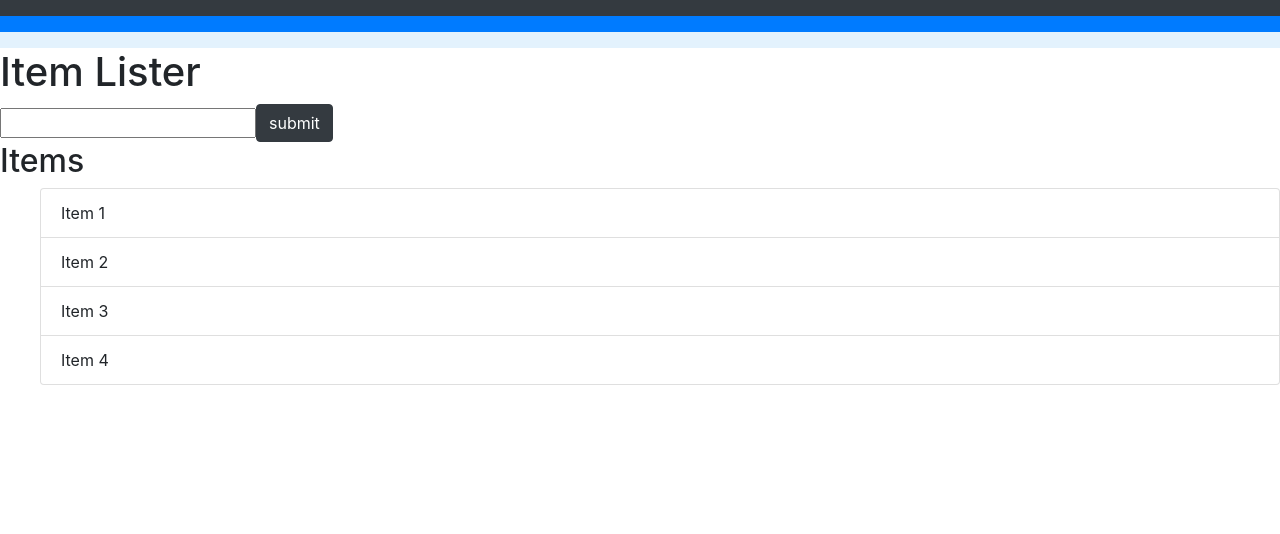
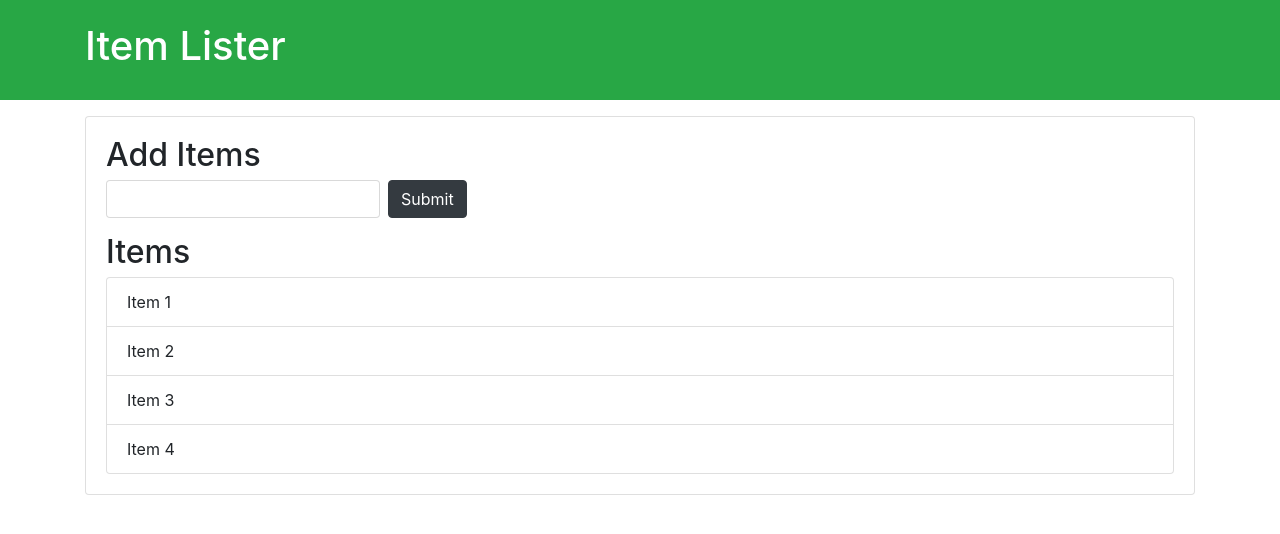
Before and after one commit to Ankitsinha007/firstgit, a plain HTML site: page index.html in a window 1280 px wide. Drawn offline with nearby package versions, Linux system fonts and the light colour scheme.

Commit message:
Update index.html

```diff
--- a/index.html
+++ b/index.html
@@ -1,46 +1,36 @@
 
-<!doctype html>
+<!DOCTYPE html>
 <html lang="en">
 <head>
-    <!-- Required meta tags -->
-    <meta charset="utf-8">
-    <meta name="viewport" content="width=device-width, initial-scale=1, shrink-to-fit=no">
-
-    <!-- Bootstrap CSS -->
-    <link rel="stylesheet" href="https://cdn.jsdelivr.net/npm/bootstrap@4.0.0/dist/css/bootstrap.min.css" integrity="sha384-Gn5384xqQ1aoWXA+058RXPxPg6fy4IWvTNh0E263XmFcJlSAwiGgFAW/dAiS6JXm" crossorigin="anonymous">
-
+  <meta charset="UTF-8">
+  <meta name="viewport" content="width=device-width, initial-scale=1.0">
+  <meta http-equiv="X-UA-Compatible" content="ie=edge">
+  <link rel="stylesheet" href="https://maxcdn.bootstrapcdn.com/bootstrap/4.0.0-beta/css/bootstrap.min.css" integrity="sha384-/Y6pD6FV/Vv2HJnA6t+vslU6fwYXjCFtcEpHbNJ0lyAFsXTsjBbfaDjzALeQsN6M" crossorigin="anonymous">
   <title>Item Lister</title>
 </head>
 <body>
-
-    <nav class="navbar navbar-dark bg-dark">
-        <!-- Navbar content -->
-      </nav>
-
-      <nav class="navbar navbar-dark bg-primary">
-        <!-- Navbar content -->
-      </nav>
-
-      <nav class="navbar navbar-light" style="background-color: #e3f2fd;">
-        <!-- Navbar content -->
-      </nav>
-
-
-    <h1 id="header-title">Item Lister</h1>
-    <form class="form-inline">
-        <input type="text" name="form-control" >
-        <input type="submit" class ="btn btn-dark" value="submit">
+  <header id="main-header" class="bg-success text-white p-4 mb-3">
+    <div class="container">
+      <h1 id="header-title">Item Lister <span style="display:none">123</span></h1>
+    </div>
+  </header>
+  <div class="container">
+   <div id="main" class="card card-body">
+    <h2 class="title">Add Items</h2>
+    <form class="form-inline mb-3">
+      <input type="text" class="form-control mr-2">
+      <input type="submit" class="btn btn-dark" value="Submit">
     </form>
-
-    <h2 class="title-items">Items</h2>
-
-    <ul id="items" class="list-groups">
+    <h2 class="title">Items</h2>
+    <ul id="items" class="list-group">
       <li class="list-group-item">Item 1</li>
       <li class="list-group-item">Item 2</li>
       <li class="list-group-item">Item 3</li>
       <li class="list-group-item">Item 4</li>
     </ul>
+    <span></span>
+   </div>
+  </div>
 
-    <script src="main.js"></script>
 </body>
 </html>
```
Lines whose indentation alone changed are shown as unchanged.
